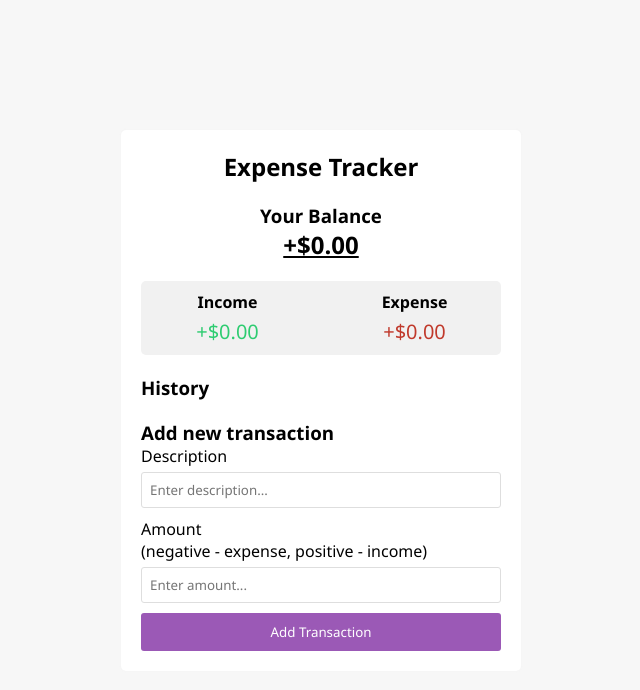
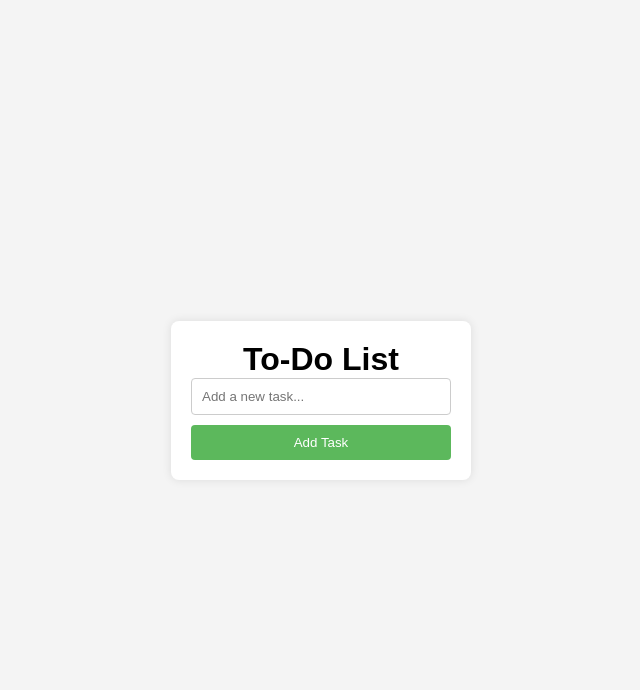
Before and after one commit to aziz-tamim/Practice-javaScript-project, a website: page JavaScript-20-project/15-fixed-deposit-calculator-application/some.html in a window 1280 px wide. Shown: the whole page, without its empty margins (319-959 px from the left). Drawn offline with nearby package versions, Linux system fonts and the light colour scheme; files that its build step writes are made by us from their sources.

Commit message:
all done

```diff
--- a/JavaScript-20-project/15-fixed-deposit-calculator-application/some.html
+++ b/JavaScript-20-project/15-fixed-deposit-calculator-application/some.html
@@ -2,275 +2,147 @@
 <html lang="en">
 <head>
     <meta charset="UTF-8">
-    <meta http-equiv="X-UA-Compatible" content="IE=edge">
     <meta name="viewport" content="width=device-width, initial-scale=1.0">
-    <title>Expense Tracker</title>
+    <title>Simple To-Do List</title>
     <link rel="stylesheet" href="styles.css">
     <style>
-        * {
-    box-sizing: border-box;
+        body {
+    font-family: Arial, sans-serif;
+    background-color: #f4f4f4;
+    display: flex;
+    justify-content: center;
+    align-items: center;
+    height: 100vh;
     margin: 0;
-    padding: 0;
-    font-family: 'Segoe UI', Tahoma, Geneva, Verdana, sans-serif;
 }
 
-body {
-    background-color: #f7f7f7;
+.todo-container {
+    background-color: white;
+    padding: 20px;
+    border-radius: 8px;
+    box-shadow: 0 0 10px rgba(0, 0, 0, 0.1);
+    width: 300px;
 }
 
-.container {
-    max-width: 350px;
-    margin: 30px auto;
-    padding: 20px;
-    background-color: #fff;
-    border-radius: 5px;
-    box-shadow: 0 2px 5px #ccc;
-}
-
-h2 {
-    text-align: center;
-    margin-bottom: 20px;
-}
-
-.balance {
-    text-align: center;
-    margin-bottom: 20px;
-}
-
-.inc-exp-container {
-    display: flex;
-    justify-content: space-between;
-    margin: 20px 0;
-    padding: 10px;
-    background-color: #f1f1f1;
-    border-radius: 5px;
-}
-
-.inc-exp-container > div {
-    width: 45%;
+h1 {
     text-align: center;
 }
 
-.money {
-    font-size: 20px;
-    margin-top: 5px;
+input {
+    width: 100%;
+    padding: 10px;
+    margin-bottom: 10px;
+    border: 1px solid #ccc;
+    border-radius: 4px;
 }
 
-.money.plus {
-    color: #2ecc71;
-}
-
-.money.minus {
-    color: #c0392b;
-}
-
-.list {
-    list-style-type: none;
-    max-height: 200px;
-    overflow-y: auto;
-    margin-bottom: 20px;
-}
-
-.list li {
-    display: flex;
-    justify-content: space-between;
-    background-color: #f1f1f1;
-    padding: 10px;
-    margin: 5px 0;
-    border-right: 5px solid;
-}
-
-.list li.plus {
-    border-color: #2ecc71;
-}
-
-.list li.minus {
-    border-color: #c0392b;
-}
-
-.delete-btn {
-    background-color: transparent;
-    border: none;
-    color: #e74c3c;
-    cursor: pointer;
-    font-size: 16px;
-}
-
-.form-control {
-    margin-bottom: 10px;
-}
-
-.form-control label {
-    display: block;
-    margin-bottom: 5px;
-}
-
-.form-control input {
-    width: 100%;
-    padding: 8px;
-    border: 1px solid #dedede;
-    border-radius: 3px;
-}
-
-.btn {
+button {
     width: 100%;
     padding: 10px;
-    background-color: #9b59b6;
-    color: #fff;
+    background-color: #5cb85c;
+    color: white;
     border: none;
-    border-radius: 3px;
+    border-radius: 4px;
     cursor: pointer;
 }
 
-.btn:hover {
-    background-color: #8e44ad;
+button:hover {
+    background-color: #4cae4c;
+}
+
+ul {
+    list-style-type: none;
+    padding: 0;
+}
+
+li {
+    background-color: #eee;
+    padding: 10px;
+    margin: 5px 0;
+    display: flex;
+    justify-content: space-between;
+    align-items: center;
+}
+
+li.completed {
+    text-decoration: line-through;
+    color: gray;
+}
+
+button.delete {
+    background-color: #d9534f;
+    color: white;
+    border: none;
+    padding: 5px;
+    border-radius: 4px;
+    cursor: pointer;
+}
+
+button.delete:hover {
+    background-color: #c9302c;
 }
 
     </style>
 </head>
 <body>
-    <div class="container">
-        <h2>Expense Tracker</h2>
-        <div class="balance">
-            <h3>Your Balance</h3>
-            <h1 id="balance">$0.00</h1>
-        </div>
-        <div class="inc-exp-container">
-            <div>
-                <h4>Income</h4>
-                <p id="money-plus" class="money plus">$0.00</p>
-            </div>
-            <div>
-                <h4>Expense</h4>
-                <p id="money-minus" class="money minus">$0.00</p>
-            </div>
-        </div>
-        <h3>History</h3>
-        <ul id="transactions" class="list">
-            <!-- Transactions will be appended here -->
-        </ul>
-        <h3>Add new transaction</h3>
-        <form id="form">
-            <div class="form-control">
-                <label for="text">Description</label>
-                <input type="text" id="text" placeholder="Enter description..." required>
-            </div>
-            <div class="form-control">
-                <label for="amount">
-                    Amount <br />
-                    (negative - expense, positive - income)
-                </label>
-                <input type="number" id="amount" placeholder="Enter amount..." required>
-            </div>
-            <button type="submit" class="btn">Add Transaction</button>
-        </form>
+    <div class="todo-container">
+        <h1>To-Do List</h1>
+        <input type="text" id="taskInput" placeholder="Add a new task..." />
+        <button id="addTaskBtn">Add Task</button>
+        <ul id="todoList"></ul>
     </div>
 
     <script>
-        // Select DOM elements
-const balance = document.getElementById('balance');
-const moneyPlus = document.getElementById('money-plus');
-const moneyMinus = document.getElementById('money-minus');
-const transactionsList = document.getElementById('transactions');
-const form = document.getElementById('form');
-const text = document.getElementById('text');
-const amount = document.getElementById('amount');
+// Select elements
+const taskInput = document.getElementById('taskInput');
+const addTaskBtn = document.getElementById('addTaskBtn');
+const todoList = document.getElementById('todoList');
 
-// Retrieve transactions from localStorage or initialize empty array
-let transactions = JSON.parse(localStorage.getItem('transactions')) || [];
+// Add event listener for the Add Task button
+addTaskBtn.addEventListener('click', addTask);
 
-// Function to add transaction to DOM
-function addTransactionDOM(transaction) {
-    // Create list item
-    const li = document.createElement('li');
-    // Determine sign based on amount
-    li.classList.add(transaction.amount < 0 ? 'minus' : 'plus');
-    li.innerHTML = `
-        ${transaction.text}
-        <span>${formatCurrency(transaction.amount)}</span>
-        <button class="delete-btn" onclick="removeTransaction(${transaction.id})">x</button>
-    `;
-    transactionsList.appendChild(li);
+// Function to add a task
+function addTask() {
+    const taskText = taskInput.value.trim();
+
+    if (taskText !== '') {
+        const li = document.createElement('li');
+
+        // Create task text
+        li.appendChild(document.createTextNode(taskText));
+
+        // Create delete button
+        const deleteBtn = document.createElement('button');
+        deleteBtn.appendChild(document.createTextNode('Delete'));
+        deleteBtn.className = 'delete';
+        deleteBtn.onclick = removeTask;
+
+        // Add delete button to the list item
+        li.appendChild(deleteBtn);
+
+        // Add the list item to the todo list
+        todoList.appendChild(li);
+
+        // Clear the input field
+        taskInput.value = '';
+
+        // Mark task as completed when clicked
+        li.addEventListener('click', toggleCompleted);
+    }
 }
 
-// Function to format number as currency
-function formatCurrency(amount) {
-    const sign = amount < 0 ? '-' : '+';
-    const formattedAmount = Math.abs(amount).toLocaleString(undefined, { style: 'currency', currency: 'USD' });
-    return `${sign}${formattedAmount}`;
+// Function to toggle the 'completed' state of a task
+function toggleCompleted(e) {
+    if (e.target.tagName !== 'BUTTON') {
+        e.target.classList.toggle('completed');
+    }
 }
 
-// Function to update the balance, income, and expense
-function updateValues() {
-    const amounts = transactions.map(transaction => transaction.amount);
-    const total = amounts.reduce((acc, item) => acc + item, 0).toFixed(2);
-    const income = amounts
-        .filter(item => item > 0)
-        .reduce((acc, item) => acc + item, 0)
-        .toFixed(2);
-    const expense = (
-        amounts
-            .filter(item => item < 0)
-            .reduce((acc, item) => acc + item, 0) * -1
-    ).toFixed(2);
-
-    balance.innerText = formatCurrency(total);
-    moneyPlus.innerText = formatCurrency(income);
-    moneyMinus.innerText = formatCurrency(expense);
+// Function to remove a task
+function removeTask(e) {
+    const li = e.target.parentNode;
+    todoList.removeChild(li);
 }
-
-// Function to remove transaction by id
-function removeTransaction(id) {
-    transactions = transactions.filter(transaction => transaction.id !== id);
-    updateLocalStorage();
-    init();
-}
-
-// Function to add new transaction
-function addTransaction(e) {
-    e.preventDefault();
-
-    if (text.value.trim() === '' || amount.value.trim() === '') {
-        alert('Please enter a description and amount.');
-        return;
-    }
-
-    const transaction = {
-        id: generateID(),
-        text: text.value,
-        amount: +amount.value
-    };
-
-    transactions.push(transaction);
-    addTransactionDOM(transaction);
-    updateValues();
-    updateLocalStorage();
-
-    text.value = '';
-    amount.value = '';
-}
-
-// Generate unique ID
-function generateID() {
-    return Math.floor(Math.random() * 100000000);
-}
-
-// Function to update localStorage
-function updateLocalStorage() {
-    localStorage.setItem('transactions', JSON.stringify(transactions));
-}
-
-// Initialize app
-function init() {
-    transactionsList.innerHTML = '';
-    transactions.forEach(addTransactionDOM);
-    updateValues();
-}
-
-init();
-
-// Event Listener
-form.addEventListener('submit', addTransaction);
 
     </script>
 </body>
```
Also changed, not shown: JavaScript-20-project/15-fixed-deposit-calculator-application/script.js (+13 -0 lines).
